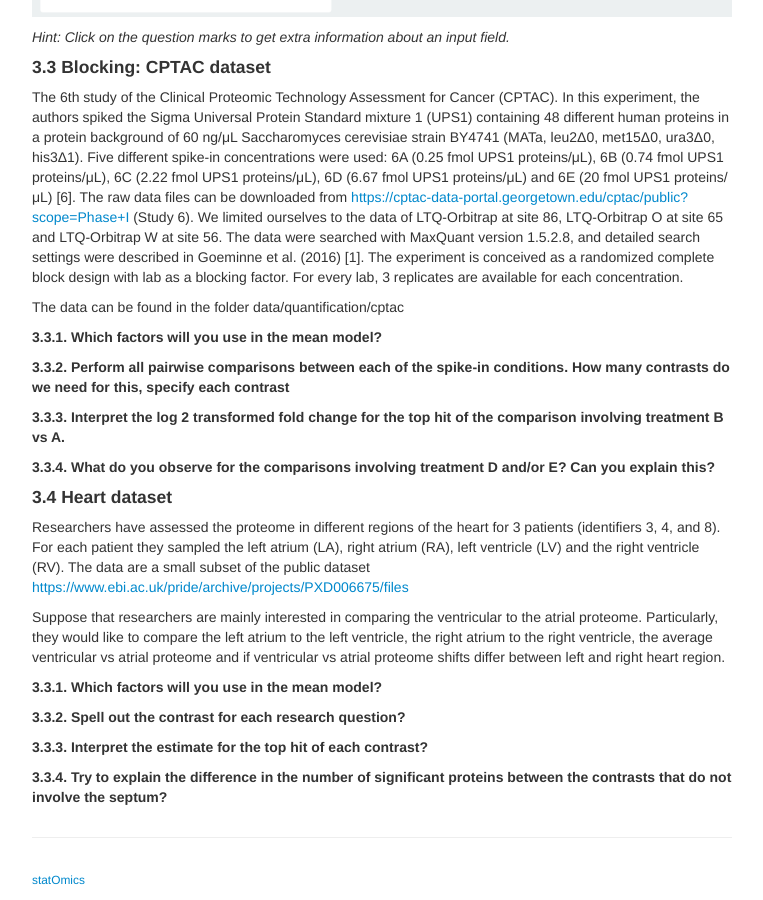
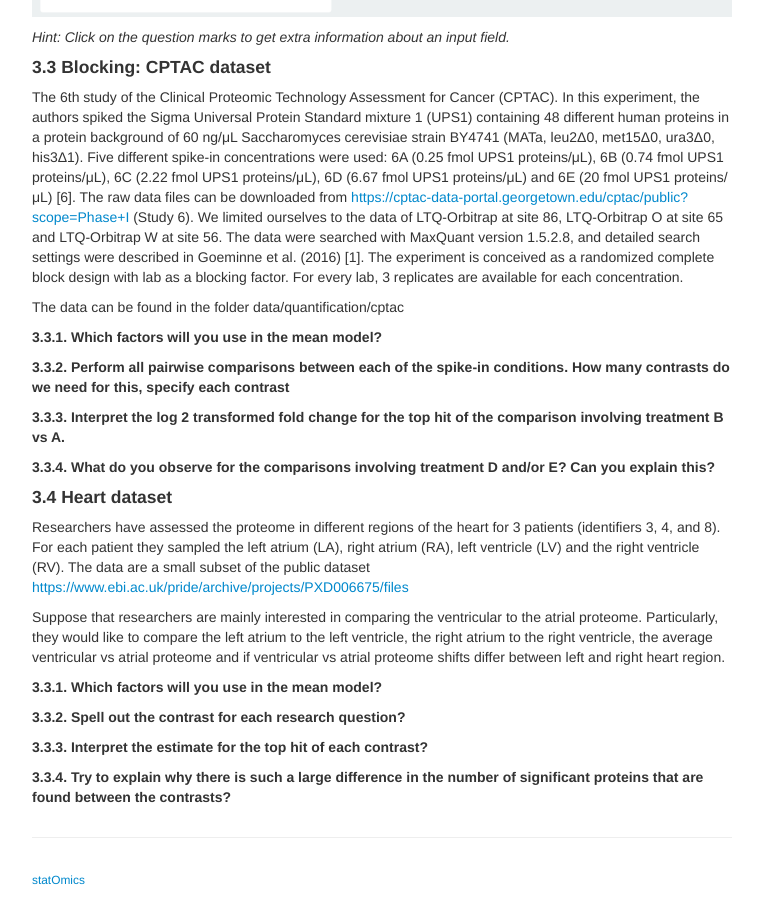
Before and after one commit to statOmics/pda19-20, a Jekyll site: the page built from pages/sdaMsqrobDesign.md, in a window 1280 px wide and 900 px high, scrolled down 2682 px. Shown: the whole window, without its empty margins (258-1021 px from the left). Built offline with Jekyll 4.4.1, drawn with Linux system fonts in a browser that asks for light colours.

```diff
--- a/pages/sdaMsqrobDesign.md
+++ b/pages/sdaMsqrobDesign.md
@@ -72,4 +72,4 @@
 
 ##### 3.3.3. Interpret the estimate for the top hit of each contrast?
 
-##### 3.3.4. Try to explain the difference in the number of significant proteins between the contrasts that do not involve the septum?
+##### 3.3.4. Try to explain why there is such a large difference in the number of significant proteins that are found between the contrasts?
```
